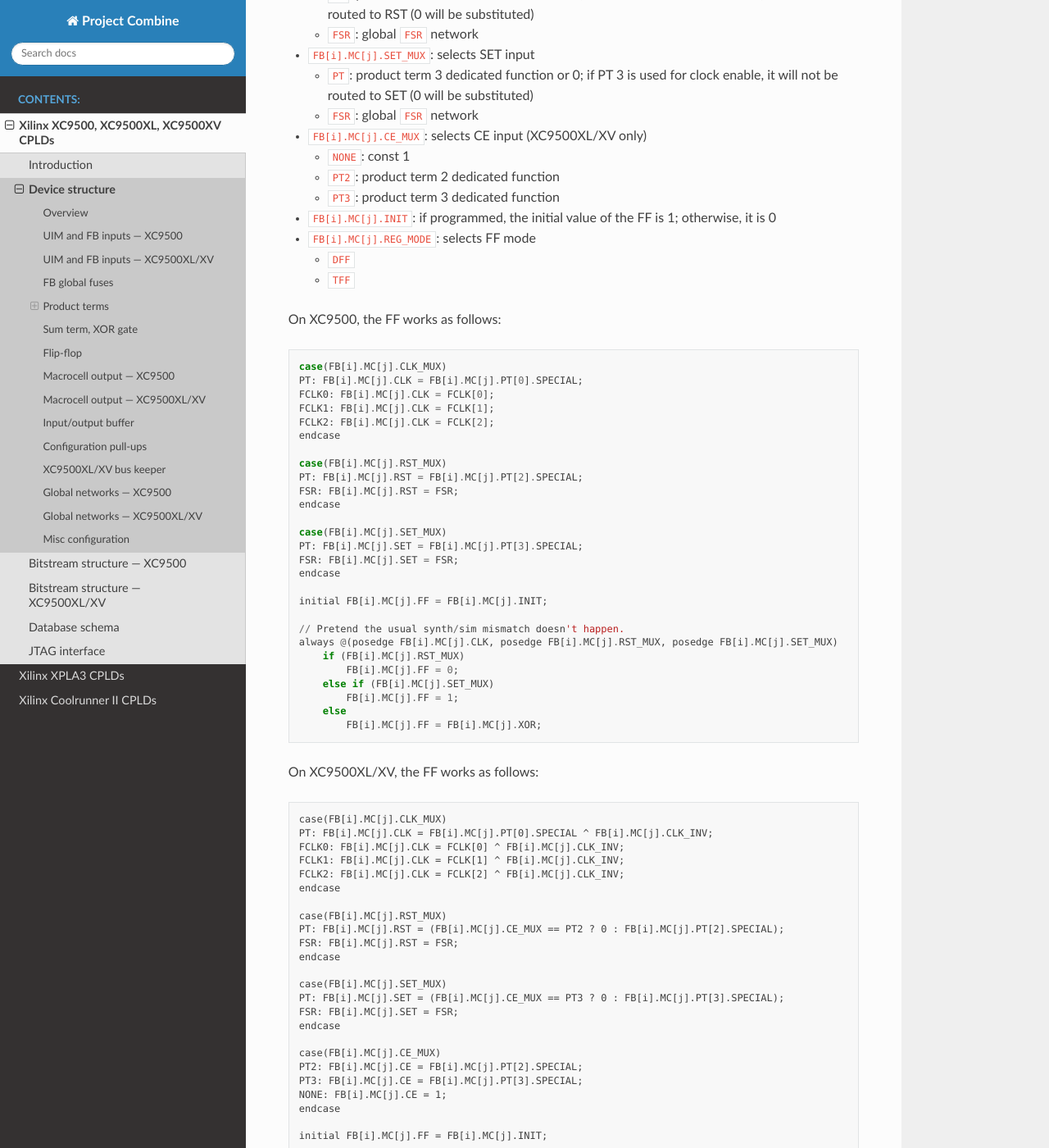
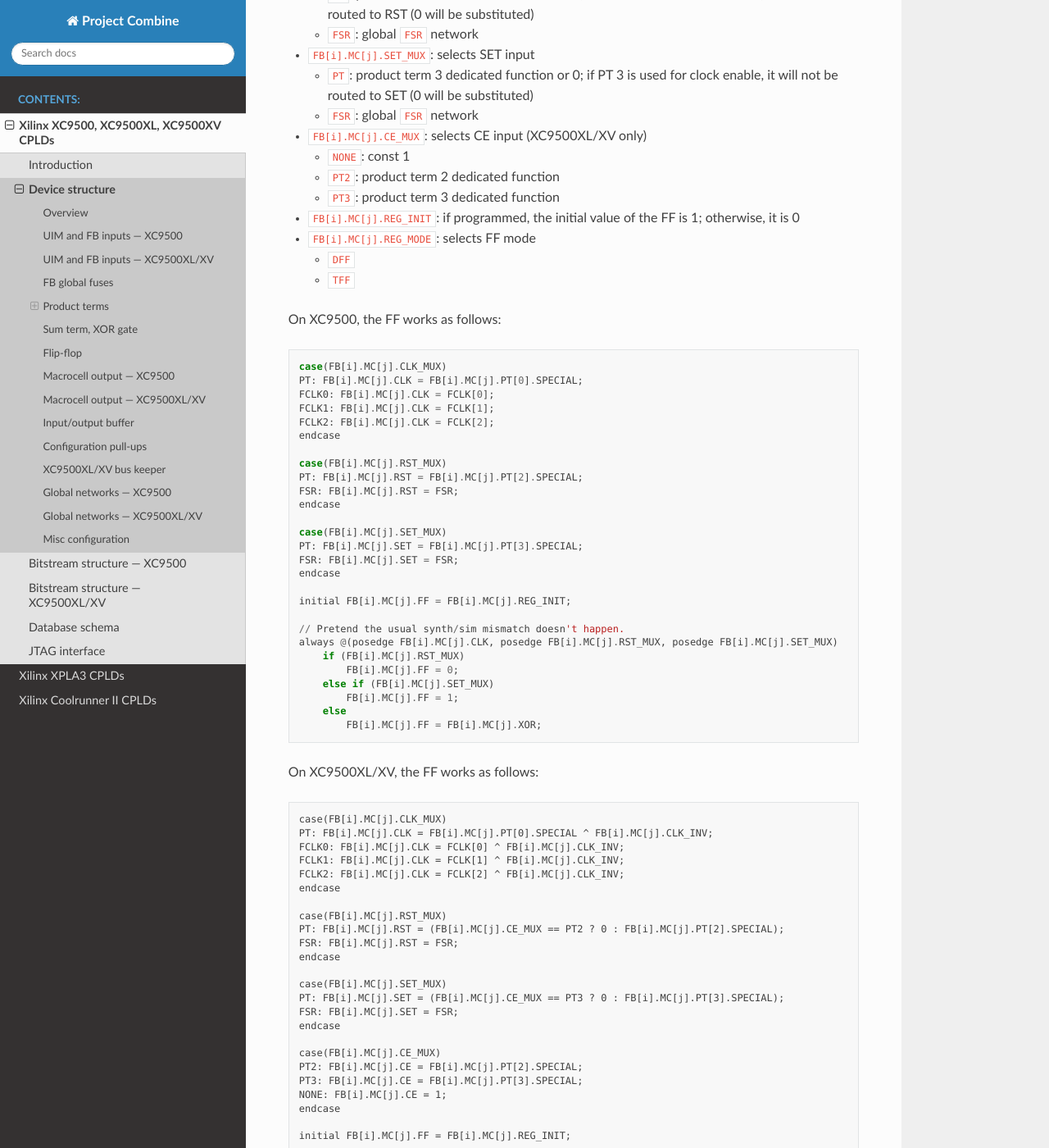
Before and after one commit to prjunnamed/prjcombine, a Sphinx documentation site: the page built from docs/xc9500/structure.rst, in a window 1280 px wide and 1400 px high, scrolled down 6473 px. Shown: the whole window at 82% size. Built offline with Sphinx 7.4.7 and the Read the Docs theme 2.0.0, drawn with Linux system fonts in a browser that asks for light colours; pages that are not in the unit, such as notebooks, are missing from menus; some of the changed text lies outside the part shown.

Commit message:
docs/xc9500: minor fixups

```diff
--- a/docs/xc9500/structure.rst
+++ b/docs/xc9500/structure.rst
@@ -296,7 +296,7 @@ The fuses involved are:
   - ``PT2``: product term 2 dedicated function
   - ``PT3``: product term 3 dedicated function
 
-- ``FB[i].MC[j].INIT``: if programmed, the initial value of the FF is 1; otherwise, it is 0
+- ``FB[i].MC[j].REG_INIT``: if programmed, the initial value of the FF is 1; otherwise, it is 0
 
 - ``FB[i].MC[j].REG_MODE``: selects FF mode
 
@@ -322,7 +322,7 @@ On XC9500, the FF works as follows::
     FSR: FB[i].MC[j].SET = FSR;
     endcase
 
-    initial FB[i].MC[j].FF = FB[i].MC[j].INIT;
+    initial FB[i].MC[j].FF = FB[i].MC[j].REG_INIT;
 
     // Pretend the usual synth/sim mismatch doesn't happen.
     always @(posedge FB[i].MC[j].CLK, posedge FB[i].MC[j].RST_MUX, posedge FB[i].MC[j].SET_MUX)
@@ -358,7 +358,7 @@ On XC9500XL/XV, the FF works as follows::
     NONE: FB[i].MC[j].CE = 1;
     endcase
 
-    initial FB[i].MC[j].FF = FB[i].MC[j].INIT;
+    initial FB[i].MC[j].FF = FB[i].MC[j].REG_INIT;
 
     // Pretend the usual synth/sim mismatch doesn't happen.
     always @(posedge FB[i].MC[j].CLK, posedge FB[i].MC[j].RST_MUX, posedge FB[i].MC[j].SET_MUX)
```
Also changed, not shown: other parts of docs/xc9500/structure.rst (+8 -3 lines).
